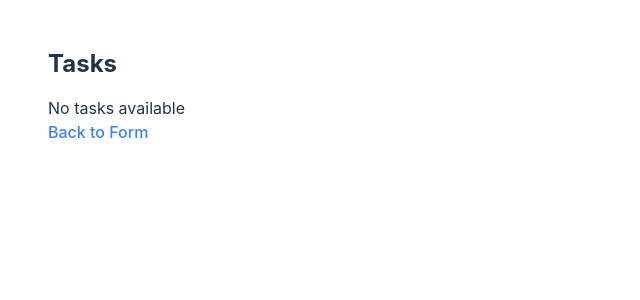
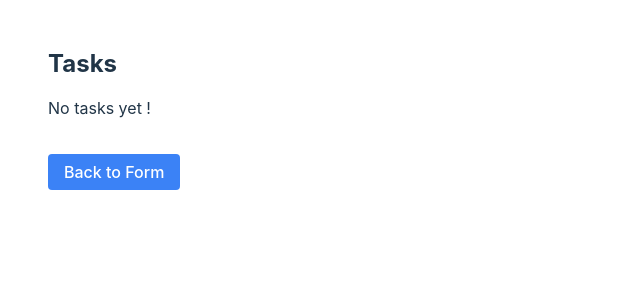
Before and after one commit to Abdou-web-dev/Fullstack-Todo-App-React-typescript-sass, a React (Vite) app: page /tasks in a window 1280 px wide. Shown: the top 300 px of the page, without its empty margins (0-640 px from the left). Built offline with nearby package versions, Linux system fonts and the light colour scheme; a web font is replaced by a local one.

Commit message:
Implemented functionality to search for a specific task by its name or status, now working on reflecting changes made to tasks on the UI after refrehing the page

```diff
--- a/src/App.tsx
+++ b/src/App.tsx
@@ -1,5 +1,5 @@
-import { useContext, useEffect } from "react";
-import { Route, BrowserRouter as Router, Routes } from "react-router-dom";
+import { useContext, useEffect, useMemo, useState } from "react";
+import { Route, Routes, useLocation } from "react-router-dom";
 import { TaskForm } from "./components/TaskForm";
 import { TaskList } from "./components/TaskList";
 import { TasksContext } from "./context/ItemsContext";
@@ -8,6 +8,10 @@ import { Task } from "./types/taskType";
 
 const App = () => {
   const { setTasks, tasks } = useContext(TasksContext);
+  const [searchQuery, setSearchQuery] = useState("");
+
+  const location = useLocation();
+  const { pathname } = location;
 
   // Function to add a new task
   const addTask = (newTask: Task) => {
@@ -21,29 +25,93 @@ const App = () => {
     } catch (error) {
       console.log("error while adding this task");
     }
-    // Save tasks to local storage
+    // Save tasks to local storage to persist the tasks state after page refreshes
     localStorage.setItem("tasks", JSON.stringify([...tasks, myNewTask]));
   };
 
+  const filteredTasks: Task[] = useMemo(() => {
+    return tasks.filter((task) => {
+      const normalizedQuery = searchQuery.toLowerCase();
+      const normalizedTaskName = task.name.toLowerCase();
+
+      // Check if the task name contains the search query
+      if (normalizedTaskName.includes(normalizedQuery)) {
+        return true;
+      }
+
+      // Check if any of the task's status flags match the search query
+      if (
+        (task.ongoing && "ongoing".includes(normalizedQuery)) ||
+        (task.isValidated && "validated".includes(normalizedQuery)) ||
+        (task.isDone && "done".includes(normalizedQuery))
+      ) {
+        return true;
+      }
+
+      return false;
+      //If none of the conditions above are met, the task is filtered out and not included in the filteredTasks array.
+    });
+  }, [tasks, searchQuery]);
+
+  // the code in this useEffect first tries to load updatedTask, and if that fails, it tries to load updatedTasksStatus.
+  // then if that fails again, it tries to load tasks.
+  // If neither are found, it initializes tasks as an empty array.
   useEffect(() => {
-    // when the App component mounts, it will check local storage for any stored tasks and populate the tasks state accordingly.
+    // Check if there are updated tasks (single task)
+    const updatedStoredTask = localStorage.getItem("updatedTask");
+    if (updatedStoredTask) {
+      setTasks(JSON.parse(updatedStoredTask));
+      console.log(
+        "Loaded updated task from localStorage:",
+        JSON.parse(updatedStoredTask)
+      );
+      return; // Exit early to prevent loading from the old "tasks" key
+    }
+
+    // Check if there are updated tasks (multiple tasks)
+    const updatedStoredTasks = localStorage.getItem("updatedTasksStatus");
+    if (updatedStoredTasks) {
+      setTasks(JSON.parse(updatedStoredTasks));
+      console.log(
+        "Loaded updated tasks from localStorage:",
+        JSON.parse(updatedStoredTasks)
+      );
+      return; // Exit early to prevent loading from the old "tasks" key
+    }
+
+    // fallback
+    // Check for tasks in localStorage
     const storedTasks = localStorage.getItem("tasks");
     if (storedTasks) {
+      // the fallback behavior when the 2 conditions above are both not met
       setTasks(JSON.parse(storedTasks));
-      console.log("JSON.parse(storedTasks):", JSON.parse(storedTasks)); // Debugging line
-    } else setTasks([]);
+      console.log("Loaded tasks from localStorage:", JSON.parse(storedTasks));
+    } else {
+      setTasks([]);
+      console.log("No tasks found in localStorage.");
+    }
   }, []);
 
   return (
-    <Router>
-      <div>
-        <Routes>
-          <Route path="/" element={<TaskForm onSubmit={handleSubmit} />} />
-          <Route path="/tasks" element={<TaskList {...{ tasks }} />} />
-          <Route path="*" element={<NotFound />} />
-        </Routes>
-      </div>
-    </Router>
+    <div className="my-task-app">
+      {tasks?.length > 0 && pathname === "/tasks" ? (
+        <input
+          type="text"
+          placeholder="Search tasks by name or status"
+          value={searchQuery}
+          onChange={(e) => setSearchQuery(e.target.value)}
+          className="search__input border rounded px-2 py-1 mb-4 w-1/4 h-10"
+        />
+      ) : null}
+      <Routes>
+        <Route path="/" element={<TaskForm onSubmit={handleSubmit} />} />
+        <Route
+          path="/tasks"
+          element={<TaskList {...{ tasks, searchQuery, filteredTasks }} />}
+        />
+        <Route path="*" element={<NotFound />} />
+      </Routes>
+    </div>
   );
 };
 
--- a/src/components/TaskFooter.tsx
+++ b/src/components/TaskFooter.tsx
@@ -1,9 +1,8 @@
+import { useFormik } from "formik";
 import { FunctionComponent, useContext, useState } from "react";
 import expand_icon from "../assets/img/add.svg";
 import delete_icon from "../assets/img/delete.svg";
 import settings_icon from "../assets/img/modify.svg";
-
-import { useFormik } from "formik";
 import { TasksContext } from "../context/ItemsContext";
 import { Task } from "../types/taskType";
 import { TaskSchema } from "../utils/validationSchema";
@@ -23,7 +22,6 @@ const TaskFooter: FunctionComponent<TaskFooterProps> = ({
 }) => {
   const { setTasks, tasks } = useContext(TasksContext);
   const [isChangeModalOpen, setIsChangeModalOpen] = useState(false);
-  // const [newName, setNewName] = useState("");
 
   const changeNameFormik = useFormik({
     initialValues: {
@@ -38,14 +36,17 @@ const TaskFooter: FunctionComponent<TaskFooterProps> = ({
 
   // Function to modify a task's title by its name
   const changeTaskName = (taskName: string, newTaskName: string) => {
-    setTasks(
-      tasks?.map((task) => {
-        if (task.name === taskName) {
-          return { ...task, name: newTaskName };
-        }
-        return task;
-      })
-    );
+    const updatedTask = tasks?.map((task) => {
+      if (task.name === taskName) {
+        return { ...task, name: newTaskName };
+      }
+      return task;
+    });
+    console.log("updatedTask", updatedTask);
+    setTasks(updatedTask);
+
+    // Save updated tasks to localStorage
+    localStorage.setItem("updatedTask", JSON.stringify(updatedTask));
   };
 
   function handleExpandClick(): void {
@@ -54,10 +55,7 @@ const TaskFooter: FunctionComponent<TaskFooterProps> = ({
 
   return (
     <div
-      className={`absolute bottom-2 right-2 flex flex-col items-end mt-4`}
-
-      // changeNameFormik.errors.newName
-      // changeNameFormik.touched.newName
+      className={`task-footer absolute bottom-2 right-2 flex flex-col items-end mt-4`}
     >
       {/* Ongoing Status */}
       {currentTask.ongoing ? (
@@ -87,7 +85,7 @@ const TaskFooter: FunctionComponent<TaskFooterProps> = ({
           onClose={() => setIsChangeModalOpen(false)}
           // onSave={changeTaskName}
           modalContent={
-            <div>
+            <div className="task-footer__modal">
               <h2 className="text-xl font-semibold mb-4">Change Task Name</h2>
               <input
                 name="newName"
@@ -95,7 +93,7 @@ const TaskFooter: FunctionComponent<TaskFooterProps> = ({
                 value={changeNameFormik.values.newName}
                 onChange={changeNameFormik.handleChange}
                 onBlur={changeNameFormik.handleBlur}
-                className="border rounded px-2 py-1 w-full mb-4"
+                className="change_name__input border rounded px-2 py-1 w-full mb-4 "
                 placeholder="New Task Name"
               />
               {changeNameFormik.touched.newName &&
@@ -107,7 +105,7 @@ const TaskFooter: FunctionComponent<TaskFooterProps> = ({
                 </div>
               ) : null}
               <div
-                className={`  flex justify-center items-center mt-6${
+                className={`flex justify-center items-center mt-6${
                   changeNameFormik.errors.newName &&
                   changeNameFormik.touched.newName
                     ? ""
--- a/src/components/TaskList.tsx
+++ b/src/components/TaskList.tsx
@@ -5,25 +5,48 @@ import { TaskCard } from "./TaskCard";
 
 interface TaskListProps {
   tasks: Task[];
+  filteredTasks: Task[];
+  searchQuery: string;
 }
 
-export const TaskList: FunctionComponent<TaskListProps> = ({ tasks }) => {
+export const TaskList: FunctionComponent<TaskListProps> = ({
+  tasks,
+  filteredTasks,
+  searchQuery,
+}) => {
   return (
     <div className="container mx-auto p-4">
       <h1 className="text-2xl font-bold mb-4">Tasks</h1>
-      <div className="grid grid-cols-1 md:grid-cols-5 gap-4">
-        {tasks && tasks.length > 0 ? (
-          tasks.map((task) => (
+      {/* <div className="mb-10 grid grid-cols-1 md:grid-cols-5 gap-4"> */}
+      <div className="mb-10 grid grid-cols-1 md:grid-cols-2 lg:grid-cols-3 xl:grid-cols-4 2xl:grid-cols-5 gap-6">
+        {searchQuery ? (
+          <>
+            {filteredTasks?.length > 0 ? (
+              filteredTasks.map((filteredTask) => (
+                <TaskCard
+                  key={filteredTask.name + filteredTask.createdAt.toString()}
+                  task={filteredTask}
+                ></TaskCard>
+              ))
+            ) : (
+              <p className="flex">No tasks were found</p>
+            )}
+          </>
+        ) : tasks?.length > 0 ? (
+          tasks.map((task, index) => (
             <TaskCard
-              key={task.name + task.createdAt.toString()}
+              key={task.name + task.createdAt.toString() + index}
               task={task}
             ></TaskCard>
           ))
         ) : (
-          <div>No tasks available</div>
+          <p className="flex">No tasks yet !</p>
         )}
       </div>
-      <Link to="/" className="mt-4 text-blue-500">
+      <Link
+        to="/"
+        className=" px-4 py-2 bg-blue-500 text-white rounded hover:text-white"
+      >
         Back to Form
       </Link>
     </div>
--- a/src/components/checkboxes/StatusCheckBoxesGroup.tsx
+++ b/src/components/checkboxes/StatusCheckBoxesGroup.tsx
@@ -45,6 +45,11 @@ const StatusCheckBoxesGroup: FunctionComponent<StatusCheckBoxesGroupProps> = ({
     });
     // Update the state with the updatedTasks
     setTasks(updatedTasks || []);
+    // Save updated tasks to localStorage
+    localStorage.setItem(
+      "updatedTasksStatus",
+      JSON.stringify(updatedTasks || [])
+    );
     return newStatus;
   };
 
--- a/src/main.tsx
+++ b/src/main.tsx
@@ -1,13 +1,16 @@
 import React from "react";
 import ReactDOM from "react-dom/client";
+import { BrowserRouter as Router } from "react-router-dom";
 import App from "./App.tsx";
 import { TasksContextProvider } from "./context/ItemsContext.tsx";
 import "./index.css";
 
 ReactDOM.createRoot(document.getElementById("root")!).render(
   <React.StrictMode>
-    <TasksContextProvider>
-      <App />
-    </TasksContextProvider>
+    <Router>
+      <TasksContextProvider>
+        <App />
+      </TasksContextProvider>
+    </Router>
   </React.StrictMode>
 );
--- a/src/styles/GlobalStyles.scss
+++ b/src/styles/GlobalStyles.scss
@@ -4,6 +4,23 @@
   display: flex;
   justify-content: center;
   align-items: center;
+}
+
+.my-task-app {
+  display: flex;
+  justify-content: center;
+  align-items: center;
+  flex-direction: column;
+  .search__input {
+    outline: 0;
+
+    &:focus {
+      // box-shadow: rgba(99, 99, 99, 0.2) 0px 2px 8px 0px;
+      // border-color: #007bff; /* Darker blue for focus */
+      box-shadow: 0 0 0 2px #aedff7; /* Ripple effect */
+      transition: border-color 0.7s ease-in-out;
+    }
+  }
 }
 .task-card-container {
   .task-card-description {
@@ -74,10 +91,11 @@
   visibility: visible;
 }
 
+// ReactModal__Content ReactModal__Content--after-open
+
 .ReactModal__Overlay {
   &.ReactModal__Overlay--after-open {
     .ReactModal__Content {
-      // margin-top: 3% !important;
       @include flex-center();
       flex-direction: column;
       gap: 1rem;
@@ -111,6 +129,14 @@
           }
         }
       }
+      .task-footer__modal {
+        input.change_name__input {
+          outline: 0;
+          &:focus {
+            box-shadow: rgba(99, 99, 99, 0.2) 0px 2px 8px 0px;
+          }
+        }
+      }
     }
   }
 }
```
